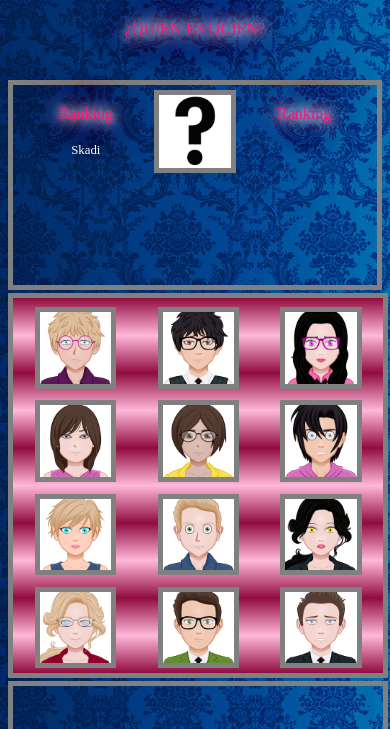
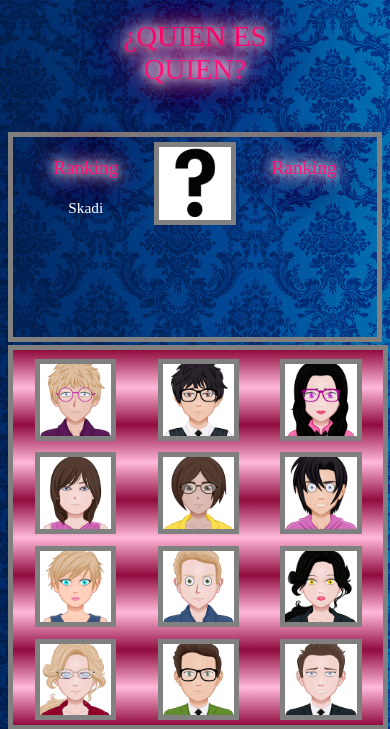
Before and after one commit to GODSKADI/Quien_es_Quien, a PHP site: page / in a window 390 px wide. Shown: the top 729 px of the page. Run offline with PHP 8.4, Linux system fonts and the light colour scheme; data that the repository does not hold is empty; some web fonts are replaced.

Commit message:
responsive 0.2

```diff
--- a/style/style.css
+++ b/style/style.css
@@ -341,7 +341,7 @@
 /*small*/
 @media only screen and (max-width: 824px){
   body{
-    font-size:1em;
+    font-size:1.2em;
   }
   #container{
     width:250px;
@@ -349,7 +349,7 @@
   }
   .titulo{
     text-align:center;
-    font-size:1em;
+    font-size:1.5em;
     margin:20px 0 20px 0;
   }
   .contenedorCartasCliente{
```
